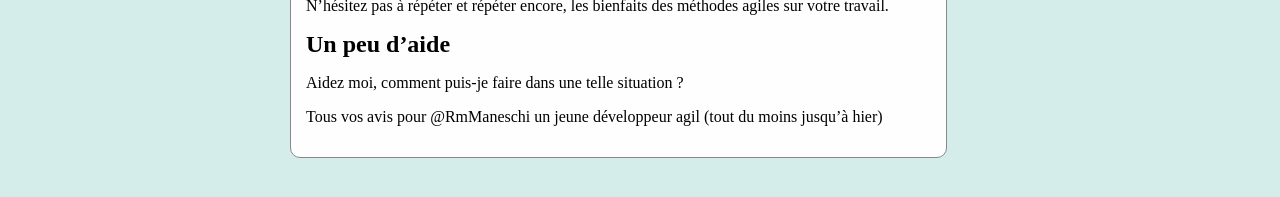
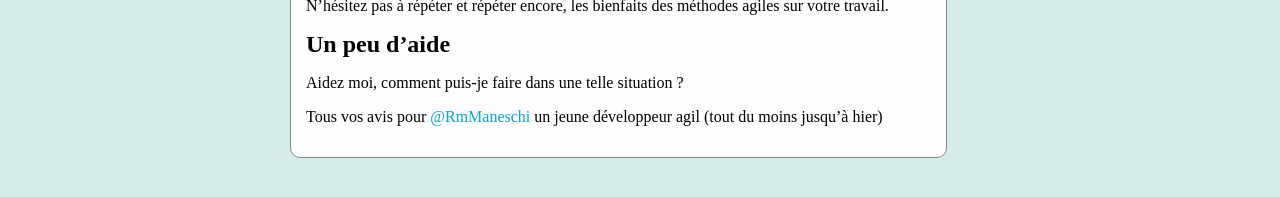
Before and after one commit to manland/manland.github.com, a Jekyll site: the page built from _posts/2012-12-12-article-agile-sucette.md, in a window 1280 px wide and 1135 px high. Shown: the part 878-1075 px from the top of the window. Built offline with Jekyll 4.4.1, drawn with Linux system fonts in a browser that asks for light colours; part of the change alters nothing that is shown.

```diff
--- a/_posts/2012-12-12-article-agile-sucette.md
+++ b/_posts/2012-12-12-article-agile-sucette.md
@@ -28,4 +28,4 @@ N'hésitez pas à répéter et répéter encore, les bienfaits des méthodes agi
 
 Aidez moi, comment puis-je faire dans une telle situation ?
 
-Tous vos avis pour @RmManeschi un jeune développeur agil (tout du moins jusqu'à hier)
+Tous vos avis pour <a href="https://twitter.com/RmManeschi" target="_blank">@RmManeschi</a> un jeune développeur agil (tout du moins jusqu'à hier)
```
